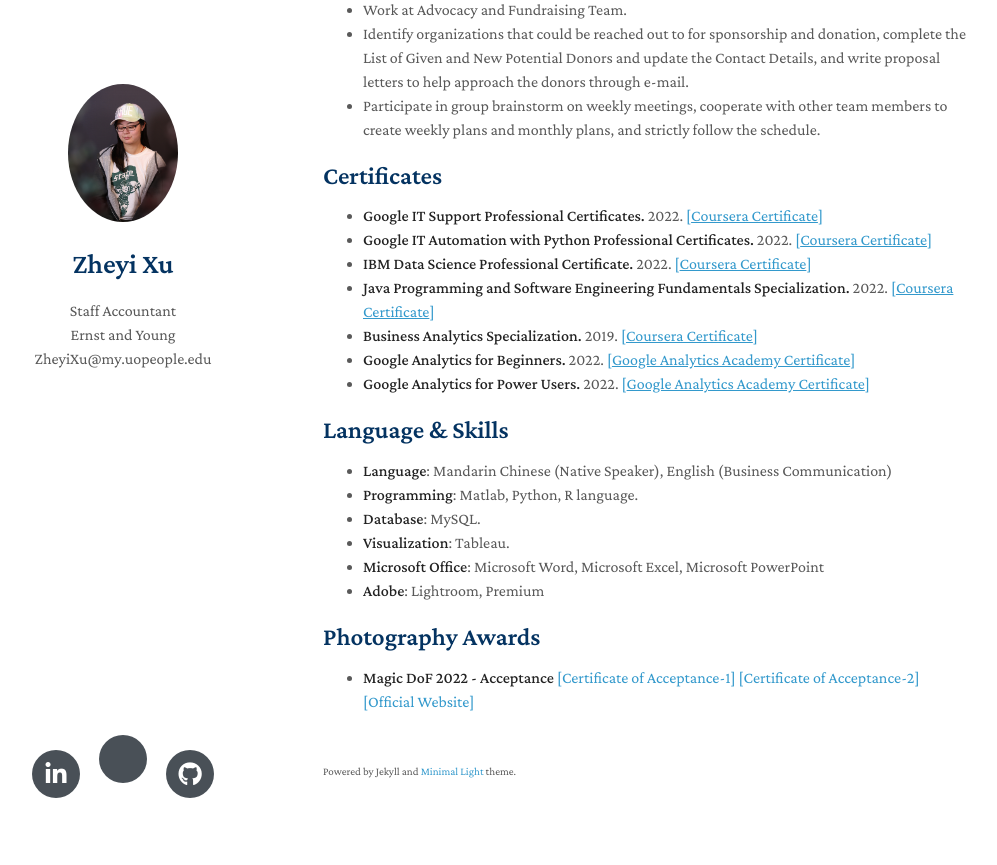
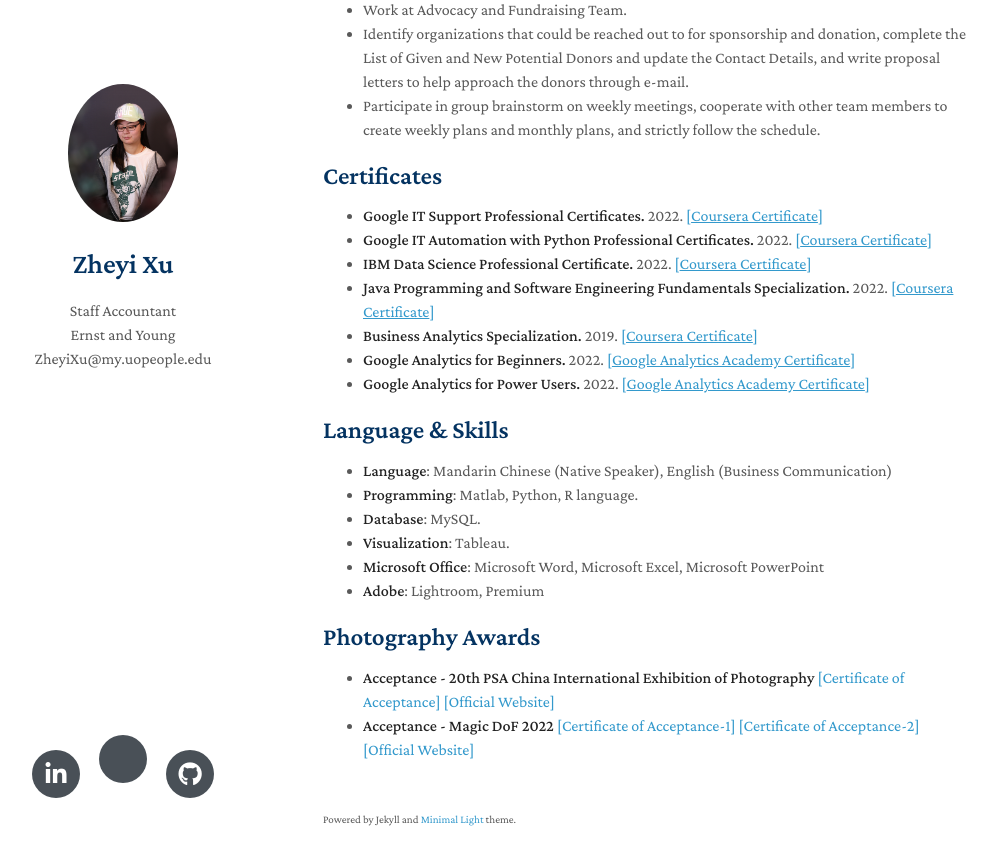
Before and after one commit to zheyixu99/zheyi-resume, a Jekyll site: the page built from index.md, in a window 1280 px wide and 900 px high, scrolled down 2764 px. Shown: the top 865 px of the window, without its empty margins (147-1144 px from the left). Built offline with Jekyll 4.4.1, drawn with Linux system fonts in a browser that asks for light colours; nearby versions of some CDN libraries; a style sheet for code colours, icons or effects is not loaded; our own code applies the rules of GitHub Pages for plain Markdown files.

Commit message:
Update index.md

```diff
--- a/index.md
+++ b/index.md
@@ -159,4 +159,5 @@ layout: homepage
 
 
 ## Photography Awards
-- **Magic DoF 2022 - Acceptance** <a href="https://zheyi-resume.vercel.app/assets/img/photocontest/ZheyiXu(China)-CoExistence.jpg" target="_blank">[Certificate of Acceptance-1]</a> <a href="https://zheyi-resume.vercel.app/assets/img/photocontest/ZheyiXu(China)-FishingintheAutumnMorning.jpg" target="_blank">[Certificate of Acceptance-2]</a> <a href="https://dof.photomagart.com/" target="_blank">[Official Website]</a>
+- **Acceptance - 20th PSA China International Exhibition of Photography** <a href="https://salon.psachina.org/Grade/AnnouncementofResults.aspx?PictureCode=GroupCode0109100583" target="_blank">[Certificate of Acceptance]</a> <a href="https://salon.psachina.org/" target="_blank">[Official Website]</a>
+- **Acceptance - Magic DoF 2022** <a href="https://zheyi-resume.vercel.app/assets/img/photocontest/ZheyiXu(China)-CoExistence.jpg" target="_blank">[Certificate of Acceptance-1]</a> <a href="https://zheyi-resume.vercel.app/assets/img/photocontest/ZheyiXu(China)-FishingintheAutumnMorning.jpg" target="_blank">[Certificate of Acceptance-2]</a> <a href="https://dof.photomagart.com/" target="_blank">[Official Website]</a>
```
